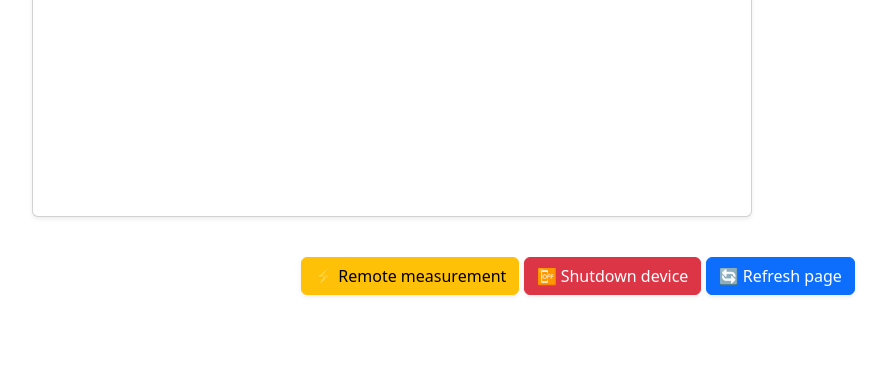
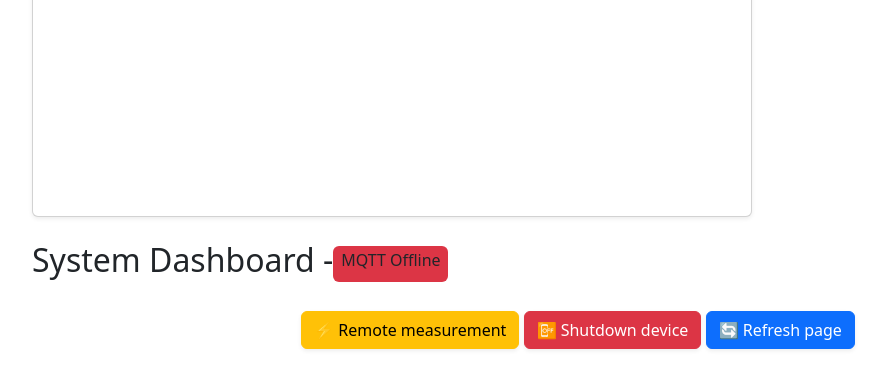
Before and after one commit to Atoryx1s/IoT, a Flask app: page / in a window 1280 px wide. Shown: the part 279-668 px from the top of the page, without its empty margins (62-948 px from the left). Run offline with Flask 3, Linux system fonts and the light colour scheme; a user stored in the database is signed in; tables that the repository leaves empty hold one stand-in row (values such as "Sample post").

Commit message:
Total connecting update

```diff
--- a/app.py
+++ b/app.py
@@ -16,6 +16,7 @@ TELEGRAM_TOKEN = os.getenv("TELEGRAM_TOKEN")
 TELEGRAM_CHAT_ID = os.getenv("TELEGRAM_CHAT_ID")
 MQTT_BROKER = os.getenv("MQTT_BROKER")
 MQTT_TOPIC = os.getenv("MQTT_TOPIC")
+mqtt_status = {"connected": False}
 
 def send_telegram_alert(message):
     try:
@@ -26,11 +27,19 @@ def send_telegram_alert(message):
         print(f"Telegram Error: {e}")
 
 def on_connect(client, userdata, flags, rc, properties=None):
-    print(f"Connected to MQTT Broker! Result code: {rc}")
-    client.subscribe(MQTT_TOPIC)
+    if rc == 0:
+        mqtt_status["connected"] = True
+        print("Connected to MQTT Broker!")
+        client.subscribe(MQTT_TOPIC)
+    else:
+        mqtt_status["connected"] = False
 
 last_saved_data = {"temp": None, "hum": None, "time": None}
 last_alert_time = datetime.now(timezone.utc) - timedelta(minutes=10)
+
+def on_disconnect(client, userdata, flags, rc, properties=None):
+    mqtt_status["connected"] = False
+    print(f"Disconnected from MQTT. Code: {rc}")
 
 def on_message(client, userdata, msg):
     global last_saved_data, last_alert_time
@@ -87,6 +96,7 @@ def on_message(client, userdata, msg):
 mqtt_client = mqtt_classic.Client(CallbackAPIVersion.VERSION2)
 mqtt_client.on_connect = on_connect
 mqtt_client.on_message = on_message
+mqtt_client.on_disconnect = on_disconnect
 
 app = Flask(__name__)
 app.config['SECRET_KEY'] = os.getenv("SECRET_KEY")
@@ -139,7 +149,7 @@ def dashboard():
     temp_data = [r.temp for r in graph_readings]
     hum_data = [r.hum for r in graph_readings]
 
-    return render_template('dashboard.html', readings=all_readings, labels=labels,temp_data=temp_data,hum_data=hum_data,update_time=display_update_time,limit=limit)
+    return render_template('dashboard.html', readings=all_readings, labels=labels, temp_data=temp_data, hum_data=hum_data, update_time=display_update_time, limit=limit, mqtt_connected=mqtt_status["connected"])
 
 @app.route("/register", methods=['GET', 'POST'])
 def register():
@@ -205,12 +215,17 @@ def shutdown():
     flash('The command has been sent! Wait for the data to update.', 'info')
     return redirect(url_for('dashboard'))
 
+@app.route("/mqtt_status")
+def get_mqtt_status():
+    return {"connected": mqtt_status["connected"]}
+
 with app.app_context():
     db.create_all()
 
 if not app.debug or os.environ.get('WERKZEUG_RUN_MAIN') == 'true':
     try:
-        mqtt_client.connect(MQTT_BROKER, 1883, 60)
+        mqtt_client.reconnect_delay_set(min_delay=1, max_delay=120)
+        mqtt_client.connect(MQTT_BROKER, 1883, 30)
         mqtt_client.loop_start()
         send_telegram_alert("🚀 Monitorovací systém je spustený!")
     except Exception as e:
--- a/templates/dashboard.html
+++ b/templates/dashboard.html
@@ -55,6 +55,17 @@
         </div>
     </div>
 
+    <div class="d-flex align-items-center mb-4">
+        <h2 class="mr-3">System Dashboard - </h2>
+            <span id="mqtt-status-badge" class="badge {% if mqtt_connected %}badge bg-success{% else %}badge bg-danger text-dark{% endif %}">
+                {% if mqtt_connected %}
+                    <h6><i class="fas fa-link text-dark"></i> MQTT Online </h6>
+                {% else %}
+                    <h6><i class="fas fa-unlink text-dark"></i> MQTT Offline</h6>
+                {% endif %}
+            </span>
+    </div>
+
     <div class="col-md-12 text-center mt-3">
         <a href="{{ url_for('trigger_measurement') }}" class="btn btn-warning shadow-sm">
             ⚡ Remote measurement
@@ -66,6 +77,25 @@
             🔄 Refresh page
         </a>
     </div>
+    <script>
+    function updateMqttStatus() {
+        fetch('/mqtt_status')
+            .then(response => response.json())
+            .then(data => {
+                const badge = document.getElementById('mqtt-status-badge');
+                if (data.connected) {
+                    badge.className = 'badge bg-success';
+                    badge.innerHTML = '<h6><i class="fas fa-link"></i> MQTT Online</h6>';
+                } else {
+                    badge.className = 'badge bg-danger';
+                    badge.innerHTML = '<h6><i class="fas fa-unlink"></i> MQTT Offline</h6>';
+                }
+            })
+            .catch(err => console.error('Error fetching MQTT status:', err));
+    }
+
+    setInterval(updateMqttStatus, 15000);
+</script>
 </div>
 
 <script src="https://cdn.jsdelivr.net/npm/chart.js"></script>
@@ -139,6 +169,6 @@
     } else {
         console.log("No data for chart yet.");
     }
-    setTimeout(() => { location.reload(); }, 30000);
+    setTimeout(() => { location.reload(); }, 60000);
 </script>
 {% endblock %}
```
